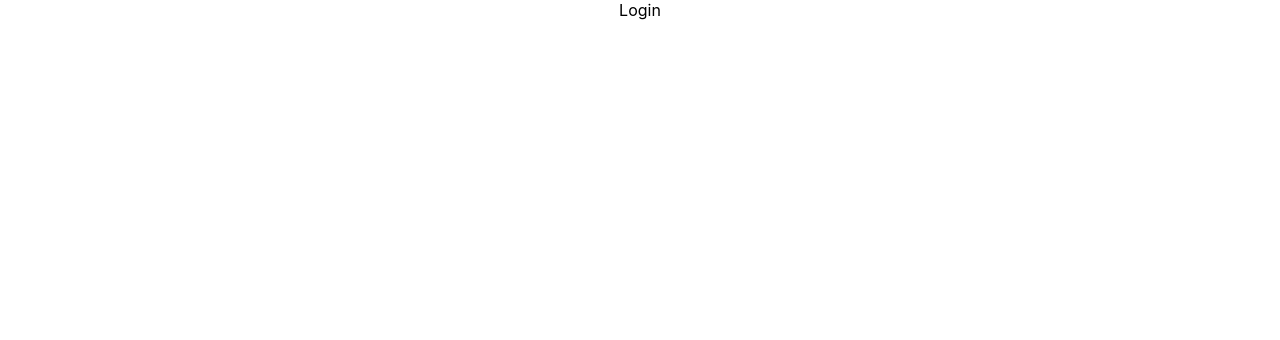
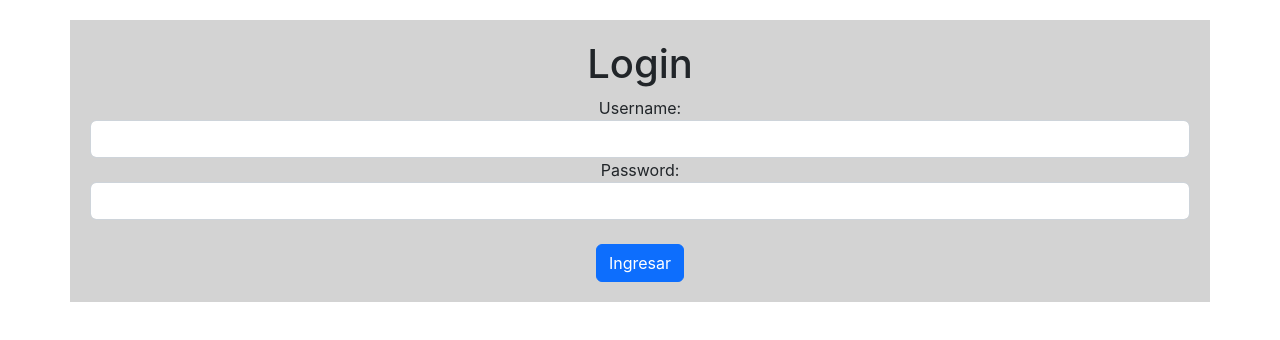
Before and after one commit to 0Jairo/front_38, a React (Create React App) app: page / in a window 1280 px wide. Shown: the top 340 px of the page. Built offline with nearby package versions, Linux system fonts and the light colour scheme.

Commit message:
Adicion boostrap y creacion login

```diff
--- a/public/index.html
+++ b/public/index.html
@@ -24,7 +24,26 @@
       work correctly both with client-side routing and a non-root public URL.
       Learn how to configure a non-root public URL by running `npm run build`.
     -->
-    <title>React App</title>
+
+    <!-- CSS only -->
+    <link
+      href="https://cdn.jsdelivr.net/npm/bootstrap@5.2.2/dist/css/bootstrap.min.css"
+      rel="stylesheet"
+      integrity="sha384-Zenh87qX5JnK2Jl0vWa8Ck2rdkQ2Bzep5IDxbcnCeuOxjzrPF/et3URy9Bv1WTRi"
+      crossorigin="anonymous"
+    />
+    <!-- JavaScript Bundle with Popper -->
+    <script
+      src="https://cdn.jsdelivr.net/npm/bootstrap@5.2.2/dist/js/bootstrap.bundle.min.js"
+      integrity="sha384-OERcA2EqjJCMA+/3y+gxIOqMEjwtxJY7qPCqsdltbNJuaOe923+mo//f6V8Qbsw3"
+      crossorigin="anonymous"
+    ></script>
+    <link
+      rel="stylesheet"
+      href="https://cdn.jsdelivr.net/npm/bootstrap-icons@1.10.2/font/bootstrap-icons.css"
+    />
+
+    <title>Ciclo 4 App</title>
   </head>
   <body>
     <noscript>You need to enable JavaScript to run this app.</noscript>
--- a/src/components/Login.jsx
+++ b/src/components/Login.jsx
@@ -1,5 +1,70 @@
-import React from "react";
+import React, { useState } from "react";
+import { Menu } from "./Menu.jsx";
 
 export const Login = () => {
-  return <div>Login</div>;
+  const [miLogin, setMiLogin] = useState("false");
+  const [miUser, setMiUser] = useState("");
+  const [miPass, setMiPass] = useState("");
+
+  function iniciarSesion(e) {
+    e.preventDefault();
+    let usuario = document.getElementById("txtusu").value;
+    let contrasena = document.getElementById("txtpass").value;
+    if (usuario.length === 0 || contrasena.length === 0) {
+      alert("Complete los datos de manera correcta");
+    } else {
+      if (miUser === "admin" && miPass === "123") {
+        setMiLogin("true");
+        document.getElementById("form_login").style.display = "none";
+      } else {
+        setMiLogin("false");
+        alert("Error de usuario y/o contraseña");
+        document.getElementById("txtusu").value = "";
+        document.getElementById("txtpass").value = "";
+        document.getElementById("txtusu").focus();
+      }
+    }
+  }
+
+  return (
+    <div
+      className="container"
+      style={{ background: "lightgray", marginTop: 20, padding: 20 }}
+    >
+      <form id="form_login">
+        <div>
+          <h1>Login</h1>
+          <label>Username: </label>
+          <input
+            type="text"
+            id="txtusu"
+            style={{ textalign: "center" }}
+            onBlur={(e) => setMiUser(e.target.value)}
+            className="form-control"
+            required
+          ></input>
+        </div>
+        <div>
+          <label>Password: </label>
+          <input
+            type="password"
+            id="txtpass"
+            class="entrada_texto"
+            onBlur={(e) => setMiPass(e.target.value)}
+            className="form-control"
+            required
+          ></input>
+        </div>
+        <br />
+        <input
+          type="submit"
+          className="btn btn-primary"
+          value="Ingresar"
+          onClick={iniciarSesion}
+        ></input>
+      </form>
+
+      {miLogin === "true" && <Menu></Menu>}
+    </div>
+  );
 };
--- /dev/null
+++ b/src/components/Menu.jsx
@@ -0,0 +1,5 @@
+import React from "react";
+
+export const Menu = () => {
+  return <div>Menu inicial</div>;
+};
```
